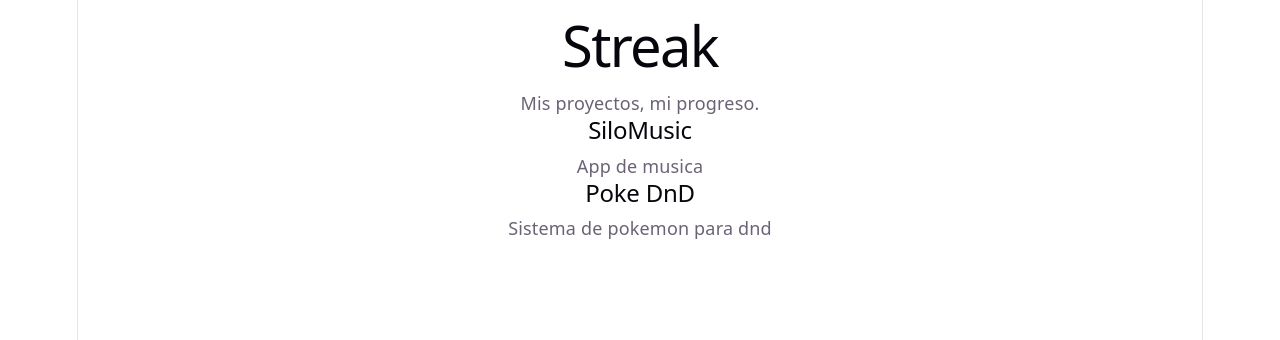
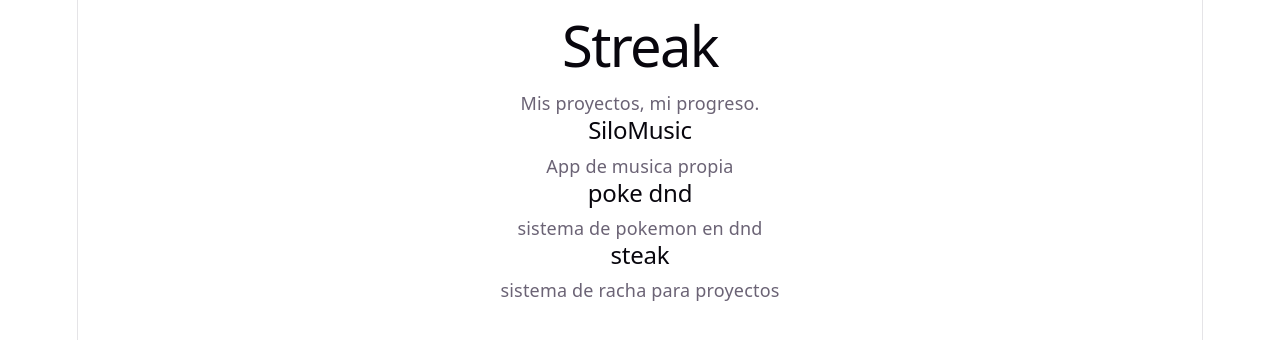
Before and after one commit to LuisBuenoGO/streak, a React (Vite) app: page / in a window 1280 px wide. Shown: the top 340 px of the page. Built offline with nearby package versions, Linux system fonts and the light colour scheme.

Commit message:
feat: now the project cards takes the data from projects, and actual object

```diff
--- a/src/App.tsx
+++ b/src/App.tsx
@@ -1,20 +1,32 @@
 import ProjectCard from "./components/ProjectCard";
 
 function App() {
+  const projects = [
+    {
+      name: "SiloMusic",
+      description: "App de musica propia"
+    },
+    {
+      name: "poke dnd",
+      description: "sistema de pokemon en dnd"
+    },
+    {
+      name: "steak",
+      description: "sistema de racha para proyectos"
+    }
+  ];
+
   return (
     <main>
       <h1>Streak</h1>
       <p>Mis proyectos, mi progreso.</p>
 
-      <ProjectCard
-        name="SiloMusic"
-        description="App de musica"
-      />
-
-      <ProjectCard
-        name="Poke DnD"
-        description="Sistema de pokemon para dnd"
-      />
+      {projects.map((project) => (
+        <ProjectCard
+          name={project.name}
+          description={project.description}
+        />
+      ))}
 
     </main>
   );
```
